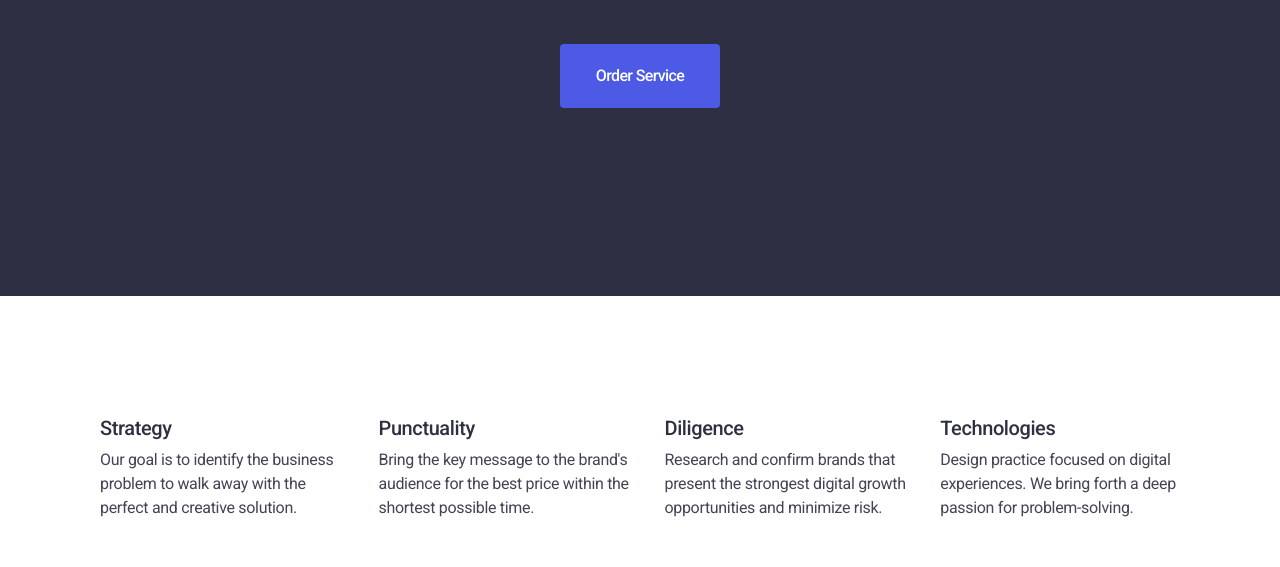
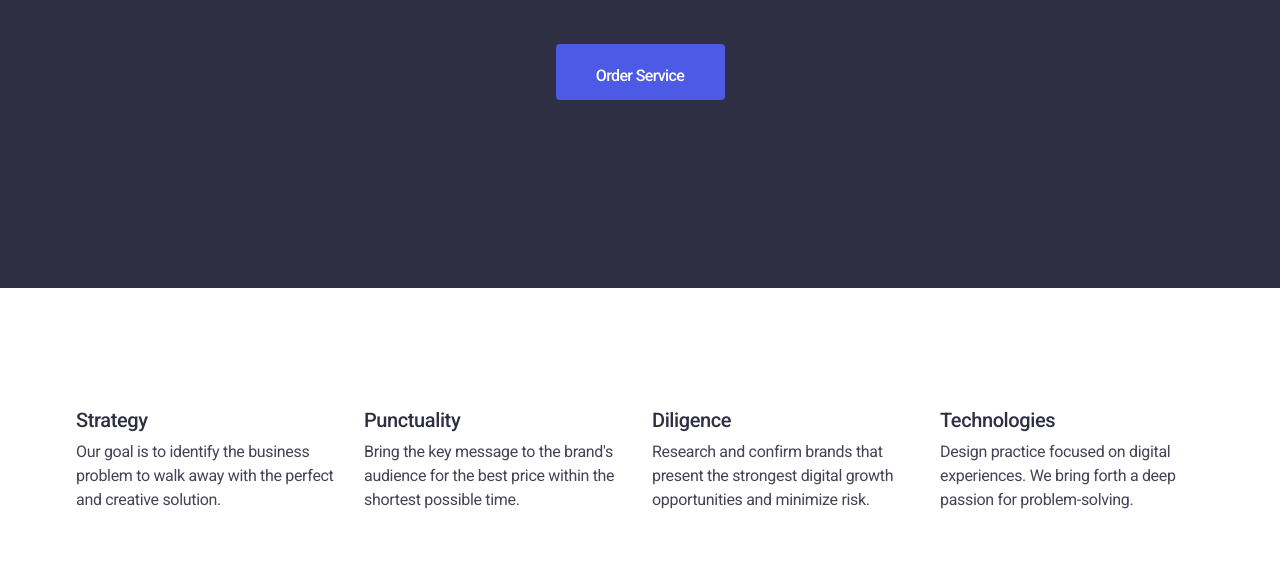
Before and after one commit to ttsergeevna/goit-markup-hw-03, a plain HTML site: page index.html in a window 1280 px wide. Shown: the part 385-952 px from the top of the page. Drawn offline with nearby package versions, Linux system fonts and the light colour scheme.

Commit message:
second25

```diff
--- a/css/styles.css
+++ b/css/styles.css
@@ -112,10 +112,11 @@ img{
 .section-one {
     background-color: #2E2F42;
     text-align: center;
+
+padding: 188px 0;
 }
 
 .hero{
-padding: 188px 0;
 margin: 0 auto;
 }
 .solutions{
@@ -134,6 +135,10 @@ margin: 0 auto;
 }
 
 .but-order{
+    display: block;
+    min-width: 169px;
+    height: 56px;
+    border: none;
     font-family: "Roboto", sans-serif;
         background: #4D5AE5;
         cursor: pointer;
@@ -146,6 +151,7 @@ margin: 0 auto;
         border: 4px solid transparent;
         border-radius: 4px;
         padding: 16px 32px;
+        margin: 0 auto;
 }
 
 .but-order:hover,
@@ -169,10 +175,13 @@ margin: 0 auto;
 
 .features-list{
     display: flex;
-    padding: 120px 0;
+    gap: 24px;
+    /* padding: 120px 0; */
 
 }
-
+.features-list .features-item{
+width: calc( (100% - 72px) / 4);
+}
 
 .features{
     color:#2e2f42;
@@ -190,9 +199,9 @@ margin: 0 auto;
     letter-spacing: -0.02em;
 
 }
-.features-item:not(:last-child) {
+/* .features-item:not(:last-child) {
     margin-left: 24px;
-}
+} */
 .features-te{
     color: #434455;
     font-family: Roboto;
@@ -201,6 +210,11 @@ margin: 0 auto;
     line-height: 1.5;
     letter-spacing: -0.02em;
 }
+
+.sec-two{
+    padding: 120px 0;
+}
+
 
 
 
@@ -293,7 +307,7 @@ width: 360px;
 
 /* ========footer========= */
 .studio{
-    display: block;
+    display: inline-block;
 color: #4d5ae5;
     font-family: "Raleway",sans-serif;
     font-size: 18px;
@@ -301,11 +315,13 @@ color: #4d5ae5;
     line-height: 1.17;
     letter-spacing: 0.03em;
     text-transform: uppercase;
-    padding-top: 100px;
+    /* padding-top: 100px; */
+    margin-bottom: 16px;
 }
 .end{
     background: #2E2F42;
-    padding-bottom: 17px;
+    /* padding-bottom: 17px; */
+    padding: 100px 0;
 }
 .logo-stu{
     color:#F4F4FD;
@@ -316,6 +332,6 @@ color:  #F4F4FD;
     font-weight: 400;
     line-height: 1.5;
     letter-spacing: 0.02em;
-    margin-bottom: 100px;
+    /* margin-bottom: 100px; */
     width: 264px;
 }
```
